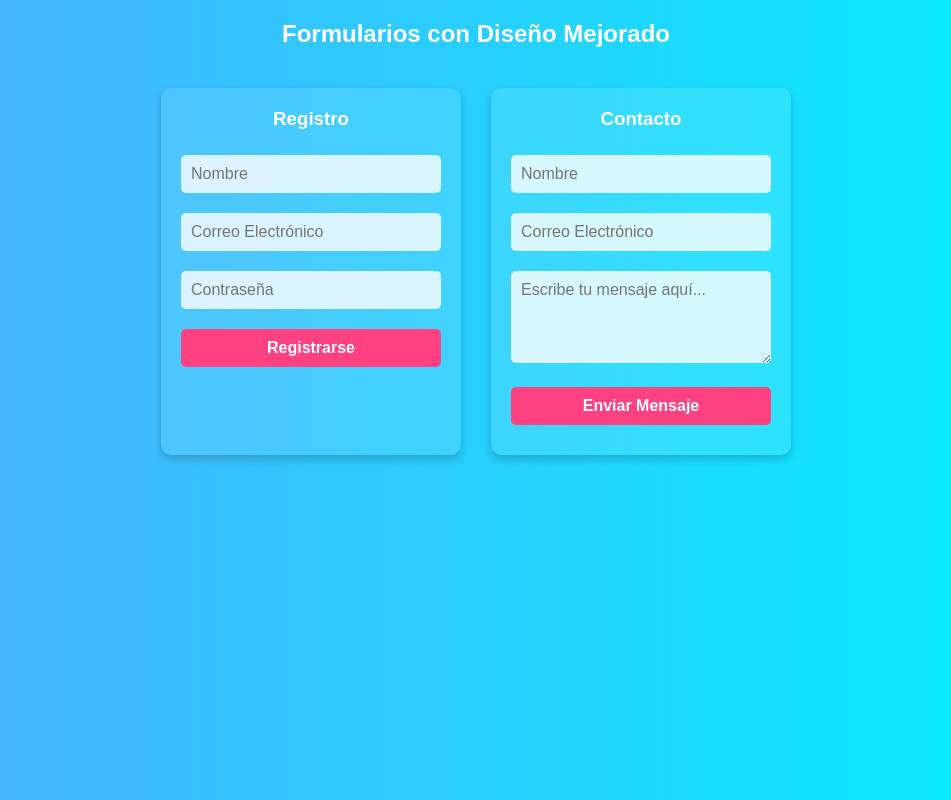
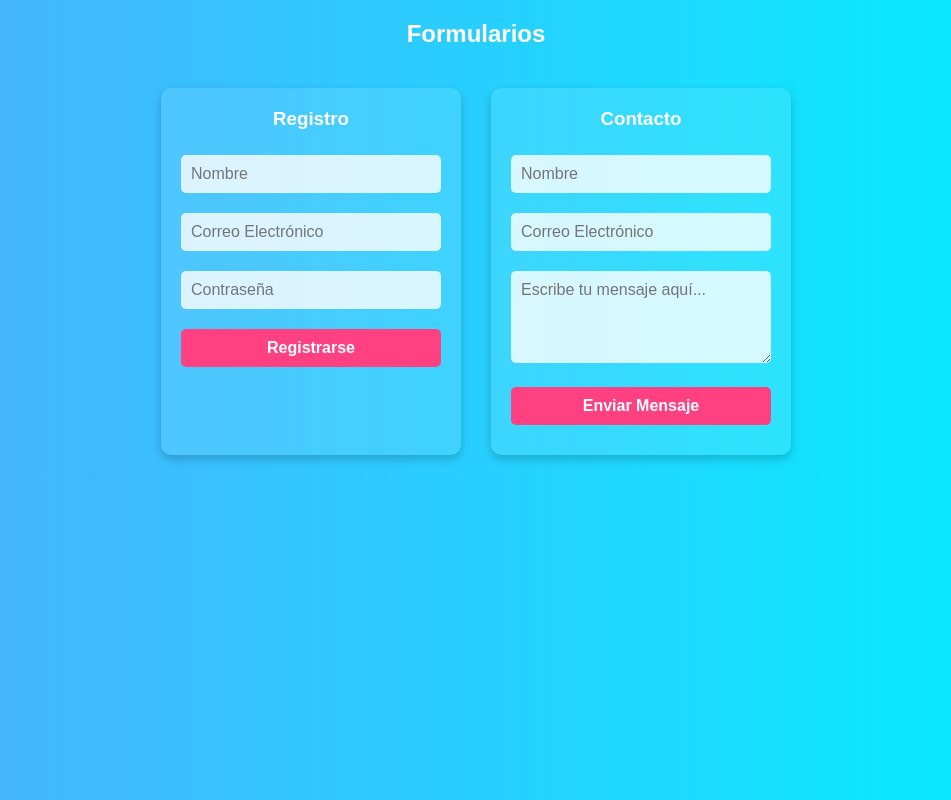
Before and after one commit to gisu07/uriel, a plain HTML site: page index.html in a window 1280 px wide. Shown: the whole page, without its empty margins (164-1115 px from the left). Drawn offline with Linux system fonts and the light colour scheme.

Commit message:
Update index.html

```diff
--- a/index.html
+++ b/index.html
@@ -3,7 +3,7 @@
 <head>
     <meta charset="UTF-8">
     <meta name="viewport" content="width=device-width, initial-scale=1.0">
-    <title>Formularios Modernos</title>
+    <title>Formularios </title>
     <style>
         * {
             margin: 0;
@@ -62,7 +62,7 @@
 </head>
 <body>
 
-    <h2>Formularios con Diseño Mejorado</h2>
+    <h2>Formularios</h2>
 
     <div class="container">
         <div class="form-box">
```
